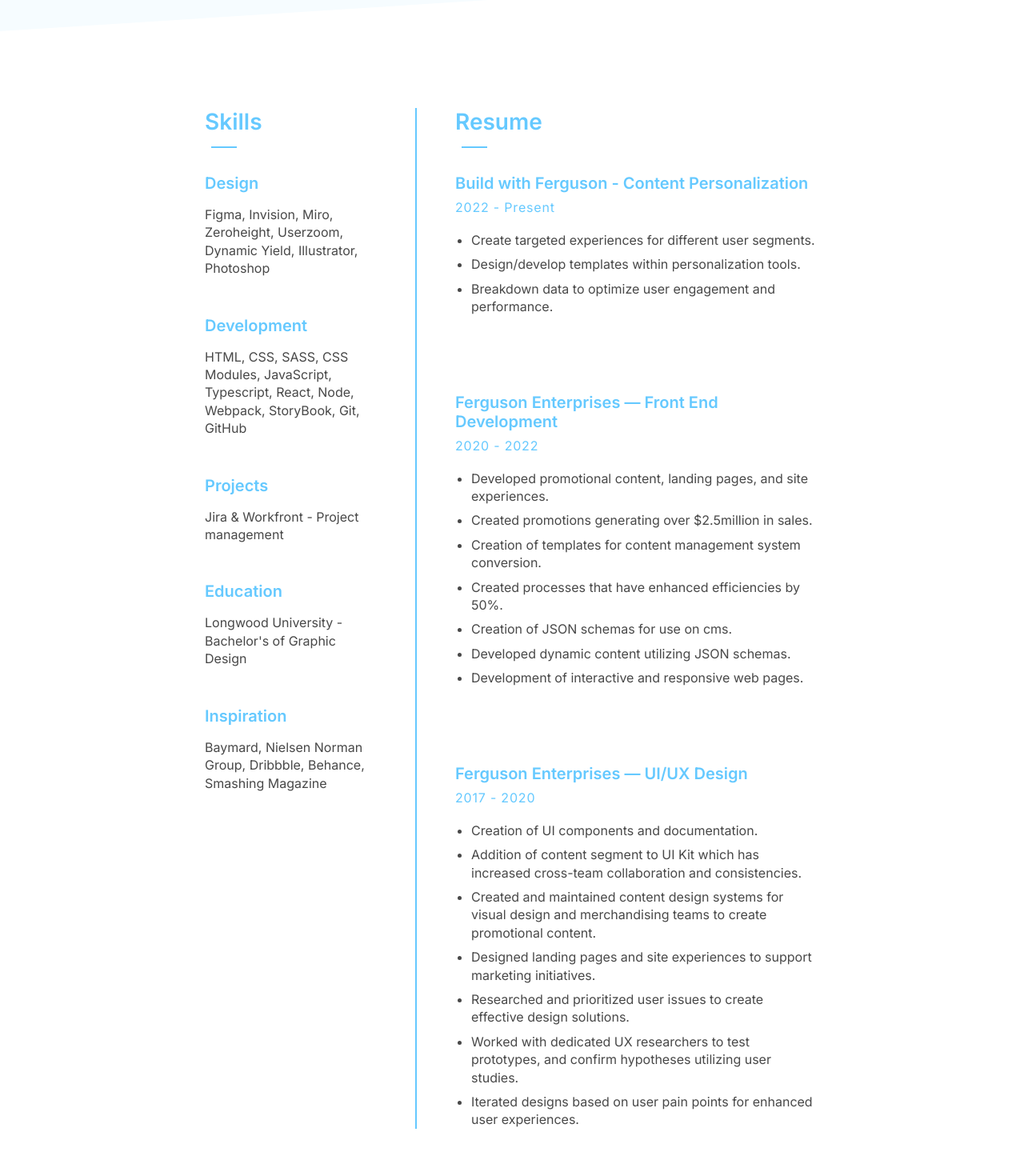
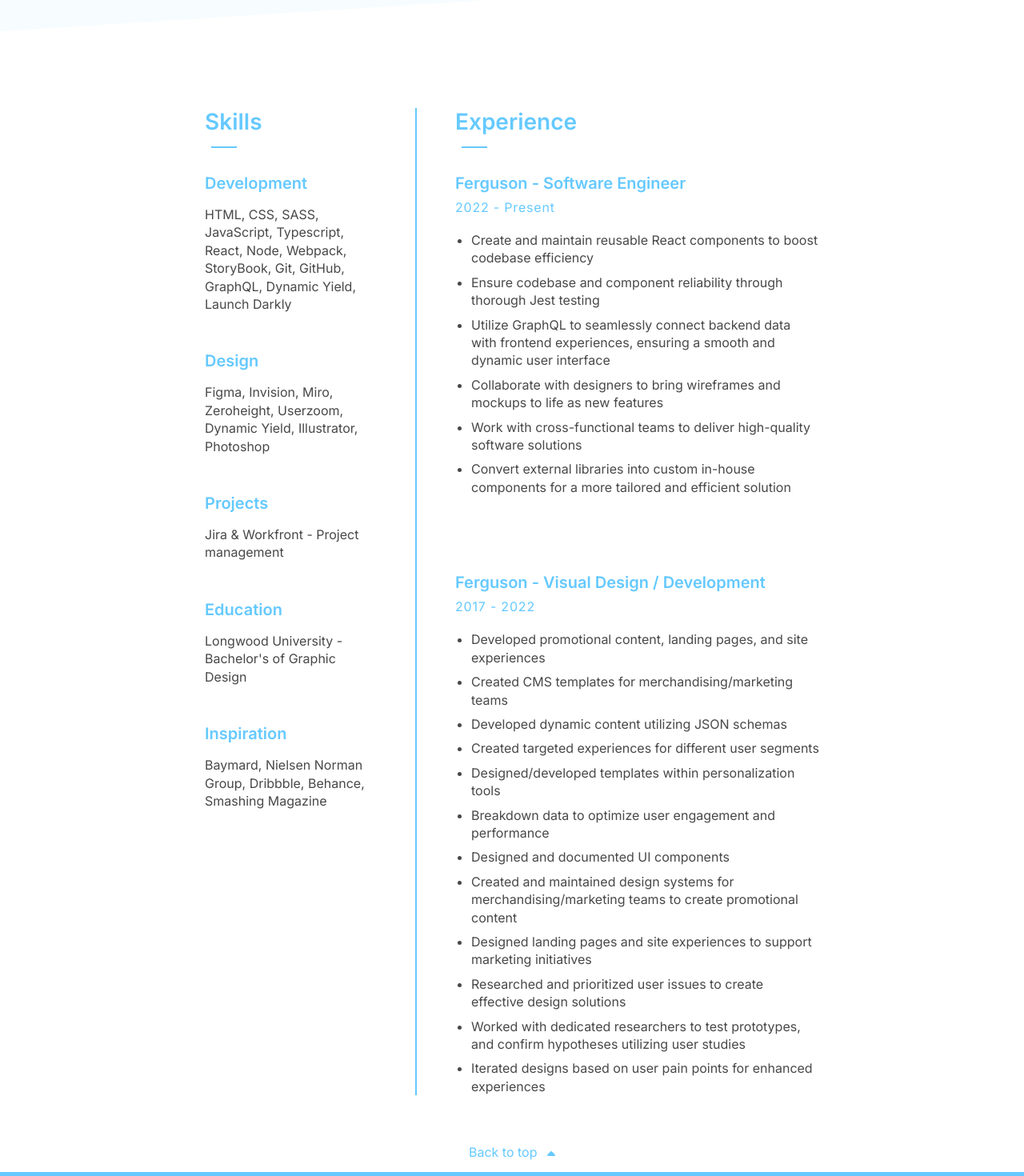
Before and after one commit to AlexF26/My-Personal-Site, a React (Create React App) app: page / in a window 1280 px wide. Shown: the part 1460-2930 px from the top of the page at 80% size. Built offline with nearby package versions, Linux system fonts and the light colour scheme.

Commit message:
ref: cleanup and update resume section

```diff
--- a/src/App.tsx
+++ b/src/App.tsx
@@ -3,10 +3,10 @@ import styles from './App.module.scss';
 import { Header } from './components/header/Header';
 import { About } from './components/about/About';
 import Work from './components/work/Work';
-import Resume from './components/resume/Resume';
+import { Resume } from './components/resume/Resume';
 import Footer from './components/footer/Footer';
 
-function App() {
+const App = () => {
   return (
     <>
       <Header />
@@ -18,6 +18,6 @@ function App() {
       <Footer />
     </>
   );
-}
+};
 
 export default App;
--- a/src/components/resume/Resume.tsx
+++ b/src/components/resume/Resume.tsx
@@ -1,104 +1,23 @@
-import React from 'react';
+import React, { FunctionComponent } from 'react';
 import styles from './Resume.module.scss';
+import { SkillsBlockList } from './skills/SkillsBlock';
+import { ExperienceBlockList } from './experience/ExperienceBlock';
+import { resumeData as data } from './ResumeData';
 
-function Resume() {
+export const Resume: FunctionComponent = () => {
+  const skillsData = data.skillSection;
+  const experienceData = data.experienceSection;
+
   return (
     <div id="Resume" className={styles.resumesection}>
       <div className={styles.skillscontainer}>
         <h2 className={styles.resumeheadline}>Skills</h2>
-        <div className={styles.skillsblock}>
-          <h3 className={styles.resumeblocktitle}>Design</h3>
-          <p>
-            Figma, Invision, Miro, Zeroheight, Userzoom, Dynamic Yield, Illustrator,
-            Photoshop
-          </p>
-        </div>
-        <div className={styles.skillsblock}>
-          <h3 className={styles.resumeblocktitle}>Development</h3>
-          <p>
-            HTML, CSS, SASS, CSS Modules, JavaScript, Typescript, React, Node,
-            Webpack, StoryBook, Git, GitHub
-          </p>
-        </div>
-        <div className={styles.skillsblock}>
-          <h3 className={styles.resumeblocktitle}>Projects</h3>
-          <p>Jira &amp; Workfront - Project management</p>
-        </div>
-        <div className={styles.skillsblock}>
-          <h3 className={styles.resumeblocktitle}>Education</h3>
-          <p>Longwood University - Bachelor's of Graphic Design</p>
-        </div>
-        <div className={styles.skillsblock}>
-          <h3 className={styles.resumeblocktitle}>Inspiration</h3>
-          <p>Baymard, Nielsen Norman Group, Dribbble, Behance, Smashing Magazine</p>
-        </div>
+        <SkillsBlockList data={skillsData} />
       </div>
       <div className={styles.workexperience}>
-        <h2 className={styles.resumeheadline}>Resume</h2>
-        <div className={styles.resumeblock}>
-          <h3 className={styles.resumeblocktitle}>
-            Build with Ferguson - Content Personalization
-          </h3>
-          <div className={styles.resumedates}>2022 - Present</div>
-          <ul>
-            <li>Create targeted experiences for different user segments.</li>
-            <li>Design/develop templates within personalization tools.</li>
-            <li>Breakdown data to optimize user engagement and performance.</li>
-          </ul>
-        </div>
-        <div className={styles.resumeblock}>
-          <h3 className={styles.resumeblocktitle}>
-            Ferguson Enterprises — Front End Development
-          </h3>
-          <div className={styles.resumedates}>2020 - 2022</div>
-          <ul>
-            <li>
-              Developed promotional content, landing pages, and site experiences.
-            </li>
-            <li>Created promotions generating over $2.5million in sales.</li>
-            <li>Creation of templates for content management system conversion.</li>
-            <li>Created processes that have enhanced efficiencies by 50%.</li>
-            <li>Creation of JSON schemas for use on cms.</li>
-            <li>Developed dynamic content utilizing JSON schemas.</li>
-            <li>Development of interactive and responsive web pages.</li>
-          </ul>
-        </div>
-        <div className={styles.resumeblock}>
-          <h3 className={styles.resumeblocktitle}>
-            Ferguson Enterprises — UI/UX Design
-          </h3>
-          <div className={styles.resumedates}>2017 - 2020</div>
-          <ul>
-            <li>Creation of UI components and documentation.</li>
-            <li>
-              Addition of content segment to UI Kit which has increased cross-team
-              collaboration and consistencies.
-            </li>
-            <li>
-              Created and maintained content design systems for visual design and
-              merchandising teams to create promotional content.
-            </li>
-            <li>
-              Designed landing pages and site experiences to support marketing
-              initiatives.
-            </li>
-            <li>
-              Researched and prioritized user issues to create effective design
-              solutions.
-            </li>
-            <li>
-              Worked with dedicated UX researchers to test prototypes, and confirm
-              hypotheses utilizing user studies.
-            </li>
-            <li>
-              Iterated designs based on user pain points for enhanced user
-              experiences.
-            </li>
-          </ul>
-        </div>
+        <h2 className={styles.resumeheadline}>Experience</h2>
+        <ExperienceBlockList data={experienceData} />
       </div>
     </div>
   );
-}
-
-export default Resume;
+};
--- /dev/null
+++ b/src/components/resume/ResumeData.js
@@ -0,0 +1,59 @@
+export const resumeData = {
+  skillSection: [
+    {
+      skill: 'Development',
+      description:
+        'HTML, CSS, SASS, JavaScript, Typescript, React, Node, Webpack, StoryBook, Git, GitHub, GraphQL, Dynamic Yield, Launch Darkly',
+    },
+    {
+      skill: 'Design',
+      description:
+        'Figma, Invision, Miro, Zeroheight, Userzoom, Dynamic Yield, Illustrator, Photoshop',
+    },
+    {
+      skill: 'Projects',
+      description: 'Jira & Workfront - Project management',
+    },
+    {
+      skill: 'Education',
+      description: "Longwood University - Bachelor's of Graphic Design",
+    },
+    {
+      skill: 'Inspiration',
+      description:
+        'Baymard, Nielsen Norman Group, Dribbble, Behance, Smashing Magazine',
+    },
+  ],
+  experienceSection: [
+    {
+      jobTitle: 'Ferguson - Software Engineer',
+      dates: '2022 - Present',
+      responsibility: [
+        'Create and maintain reusable React components to boost codebase efficiency',
+        'Ensure codebase and component reliability through thorough Jest testing',
+        'Utilize GraphQL to seamlessly connect backend data with frontend experiences, ensuring a smooth and dynamic user interface',
+        'Collaborate with designers to bring wireframes and mockups to life as new features',
+        'Work with cross-functional teams to deliver high-quality software solutions',
+        'Convert external libraries into custom in-house components for a more tailored and efficient solution',
+      ],
+    },
+    {
+      jobTitle: 'Ferguson - Visual Design / Development',
+      dates: '2017 - 2022',
+      responsibility: [
+        'Developed promotional content, landing pages, and site experiences',
+        'Created CMS templates for merchandising/marketing teams',
+        'Developed dynamic content utilizing JSON schemas',
+        'Created targeted experiences for different user segments',
+        'Designed/developed templates within personalization tools',
+        'Breakdown data to optimize user engagement and performance',
+        'Designed and documented UI components',
+        'Created and maintained design systems for merchandising/marketing teams to create promotional content',
+        'Designed landing pages and site experiences to support marketing initiatives',
+        'Researched and prioritized user issues to create effective design solutions',
+        'Worked with dedicated researchers to test prototypes, and confirm hypotheses utilizing user studies',
+        'Iterated designs based on user pain points for enhanced experiences',
+      ],
+    },
+  ],
+};
--- /dev/null
+++ b/src/components/resume/experience/ExperienceBlock.tsx
@@ -0,0 +1,56 @@
+import { FunctionComponent } from 'react';
+import styles from '../Resume.module.scss';
+
+type ExperienceBlockProps = {
+  title: string;
+  dates: string;
+  list: string[];
+};
+
+export const ExperienceBlock: FunctionComponent<ExperienceBlockProps> = ({
+  title,
+  dates,
+  list,
+}) => {
+  return (
+    <>
+      <h3 className={styles.resumeblocktitle}>{title}</h3>
+      <div className={styles.resumedates}>{dates}</div>
+      <ul>
+        {list.map((item, index) => {
+          return <li key={index}>{item}</li>;
+        })}
+      </ul>
+    </>
+  );
+};
+
+type ExperienceBlockListProps = {
+  data: ExperienceData[];
+};
+
+type ExperienceData = {
+  jobTitle: string;
+  dates: string;
+  responsibility: string[];
+};
+
+export const ExperienceBlockList: FunctionComponent<ExperienceBlockListProps> = ({
+  data,
+}) => {
+  return (
+    <>
+      {data.map((item, index) => {
+        return (
+          <div key={index} className={styles.resumeblock}>
+            <ExperienceBlock
+              title={item.jobTitle}
+              dates={item.dates}
+              list={item.responsibility}
+            />
+          </div>
+        );
+      })}
+    </>
+  );
+};
--- /dev/null
+++ b/src/components/resume/skills/SkillsBlock.tsx
@@ -0,0 +1,44 @@
+import { FunctionComponent } from 'react';
+import styles from '../Resume.module.scss';
+
+type SkillsBlockProps = {
+  title: string;
+  description: string;
+};
+
+export const SkillsBlock: FunctionComponent<SkillsBlockProps> = ({
+  title,
+  description,
+}) => {
+  return (
+    <>
+      <h3 className={styles.resumeblocktitle}>{title}</h3>
+      <p>{description}</p>
+    </>
+  );
+};
+
+type SkillsBlockListProps = {
+  data: SkillsData[];
+};
+
+type SkillsData = {
+  skill: string;
+  description: string;
+};
+
+export const SkillsBlockList: FunctionComponent<SkillsBlockListProps> = ({
+  data,
+}) => {
+  return (
+    <>
+      {data.map((item, index) => {
+        return (
+          <div key={index} className={styles.skillsblock}>
+            <SkillsBlock title={item.skill} description={item.description} />
+          </div>
+        );
+      })}
+    </>
+  );
+};
```
